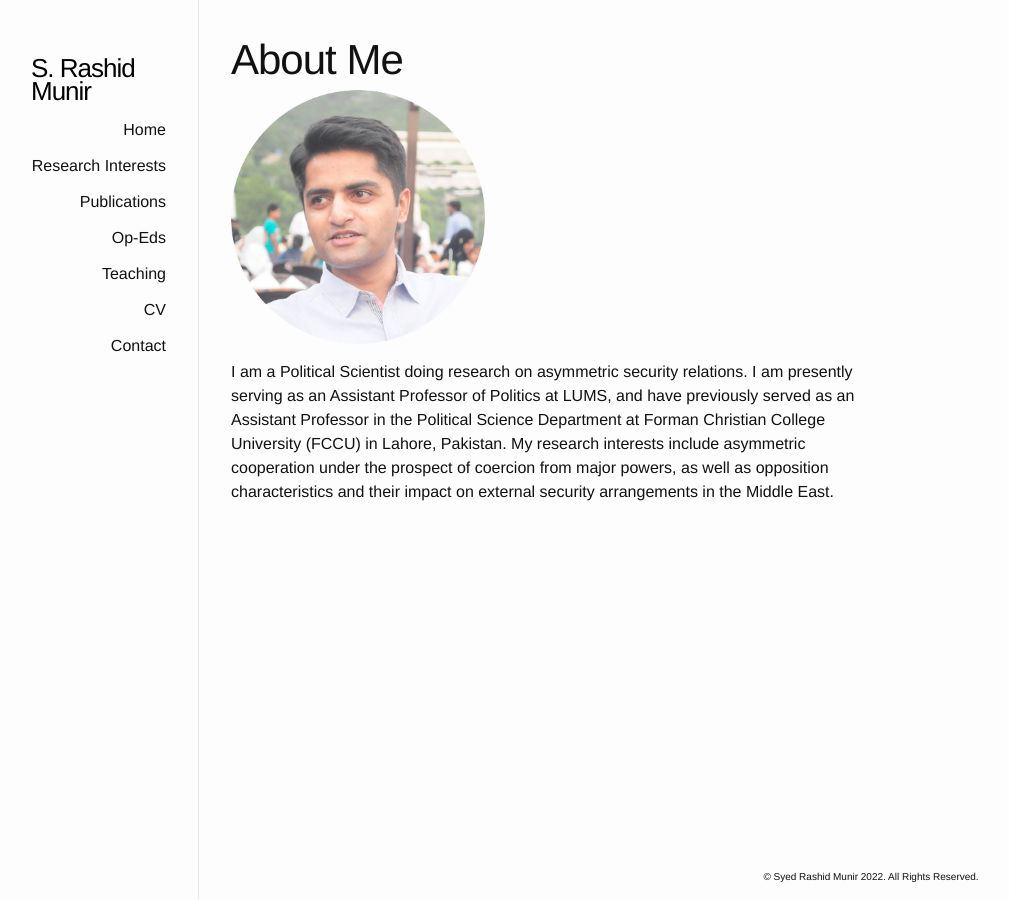
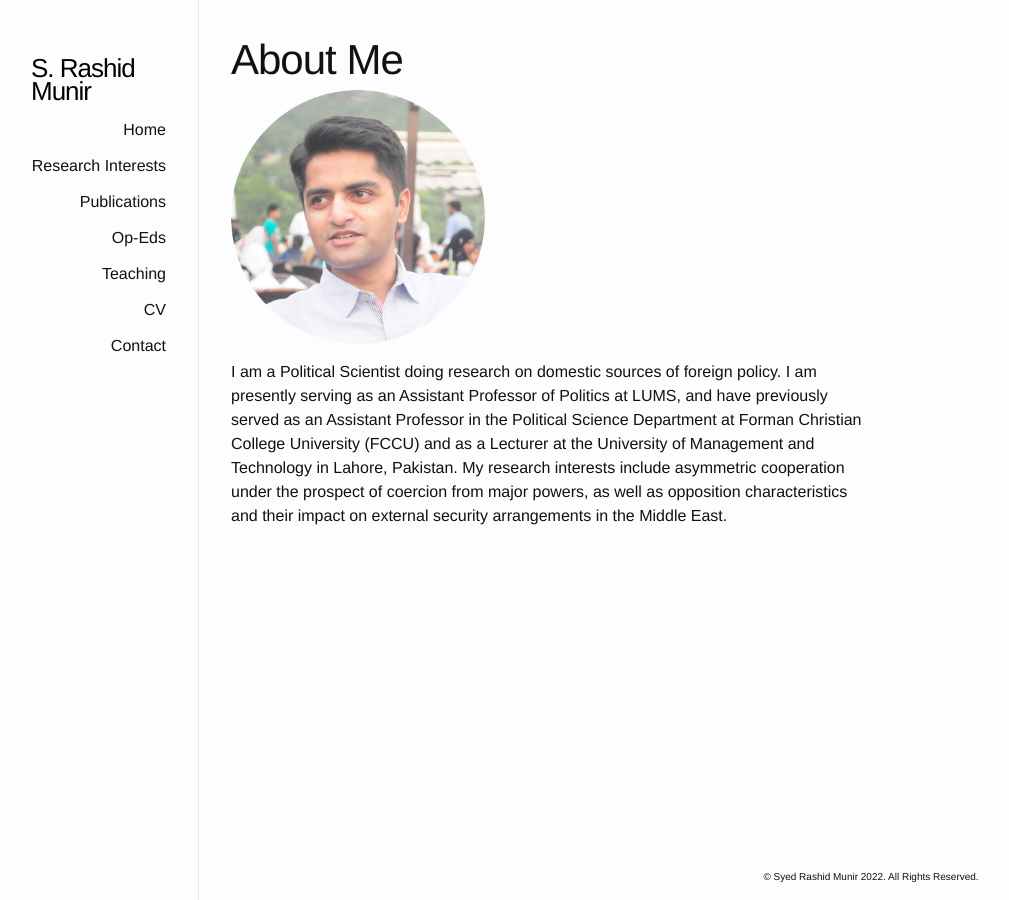
Before and after one commit to srmunir/srmunir.github.io, a Jekyll site: the page built from about.md, in a window 1280 px wide. Shown: the whole page, without its empty margins (191-1200 px from the left). Built offline with Jekyll 4.4.1, drawn with Linux system fonts in a browser that asks for light colours.

Commit message:
Update about.md

```diff
--- a/about.md
+++ b/about.md
@@ -6,7 +6,7 @@
 
 ![profile-pic]
 
-I am a Political Scientist doing research on asymmetric security relations. I am presently serving as an Assistant Professor of Politics at LUMS, and have previously served as an Assistant Professor in the Political Science Department at Forman Christian College University (FCCU) in Lahore, Pakistan. My research interests include asymmetric cooperation under the prospect of coercion from major powers, as well as opposition characteristics and their impact on external security arrangements in the Middle East.
+I am a Political Scientist doing research on domestic sources of foreign policy.  I am presently serving as an Assistant Professor of Politics at LUMS, and have previously served as an Assistant Professor in the Political Science Department at Forman Christian College University (FCCU) and as a Lecturer at the University of Management and Technology in Lahore, Pakistan. My research interests include asymmetric cooperation under the prospect of coercion from major powers, as well as opposition characteristics and their impact on external security arrangements in the Middle East.
 
 [profile-pic]: {{ "/photos/profile.jpg" prepend: site.baseurl }}
 {: width="40%" }
```
